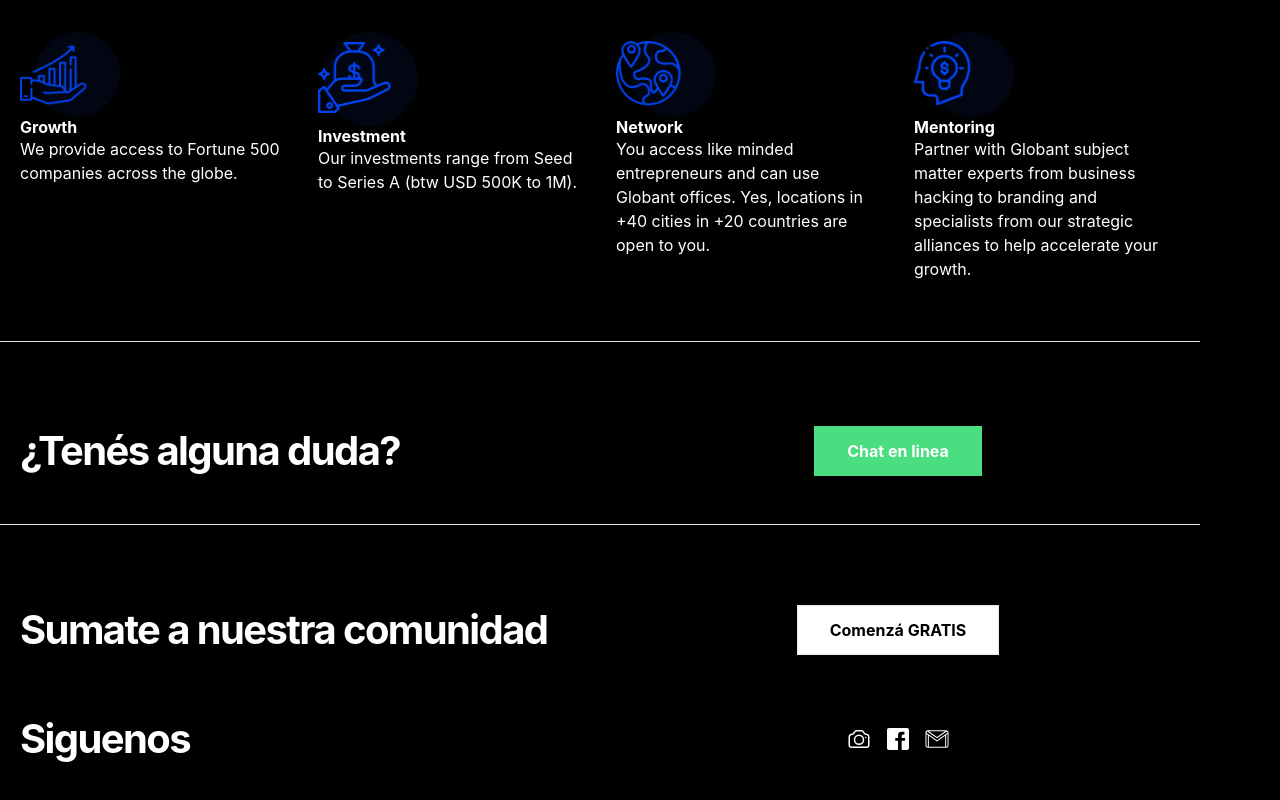
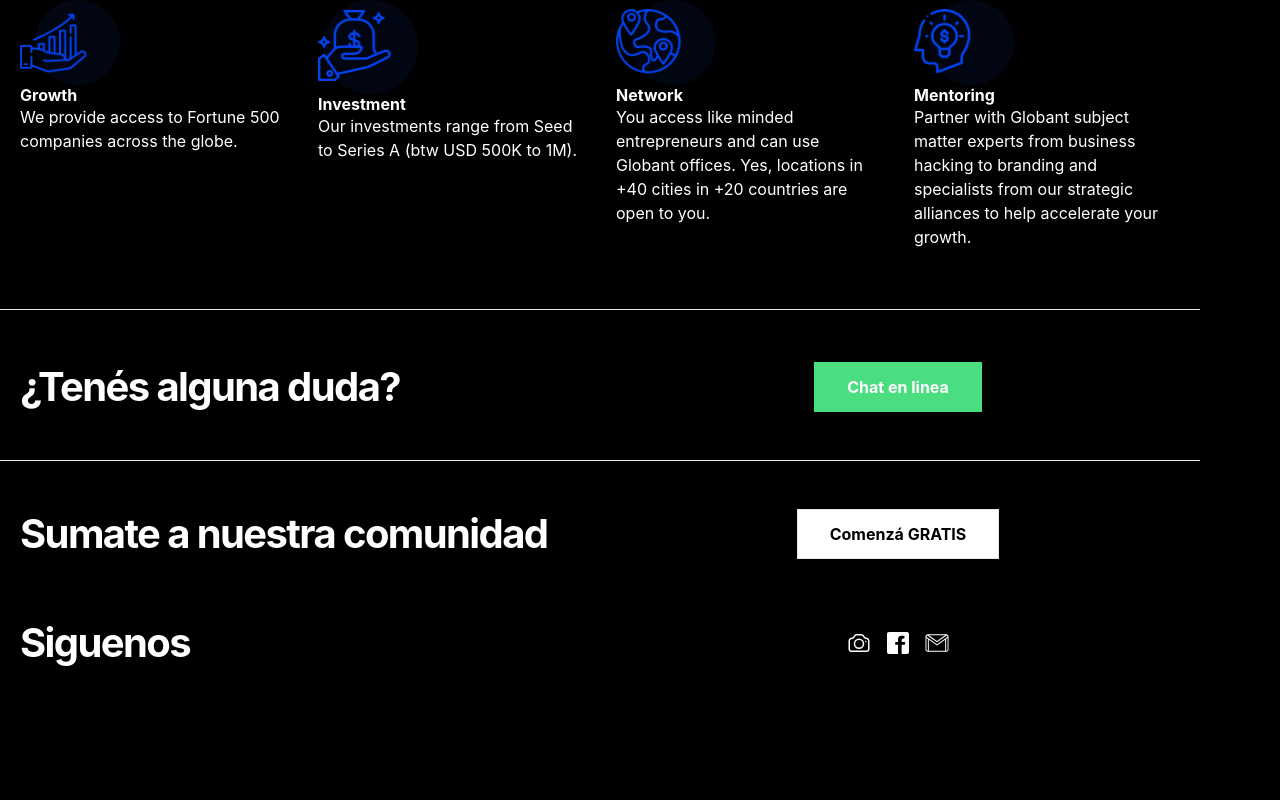
Before and after one commit to jorgehara/Emprende-Nexus, a Next.js app: page / in a window 1280 px wide. Shown: the part 744-1544 px from the top of the page. After the commit the page ends 1487 px from the top, so only its background shows below. Built offline with nearby package versions, Linux system fonts and the light colour scheme.

Commit message:
first co1

```diff
--- a/components/container.tsx
+++ b/components/container.tsx
@@ -3,7 +3,7 @@
 }
 
 const Container = ({ children }: Props) => {
-  return <div className="container mx-auto px-5 mt-8">{children}</div>
+  return <div className="container mx-auto px-5 mt-0">{children}</div>
 }
 
 export default Container
```
